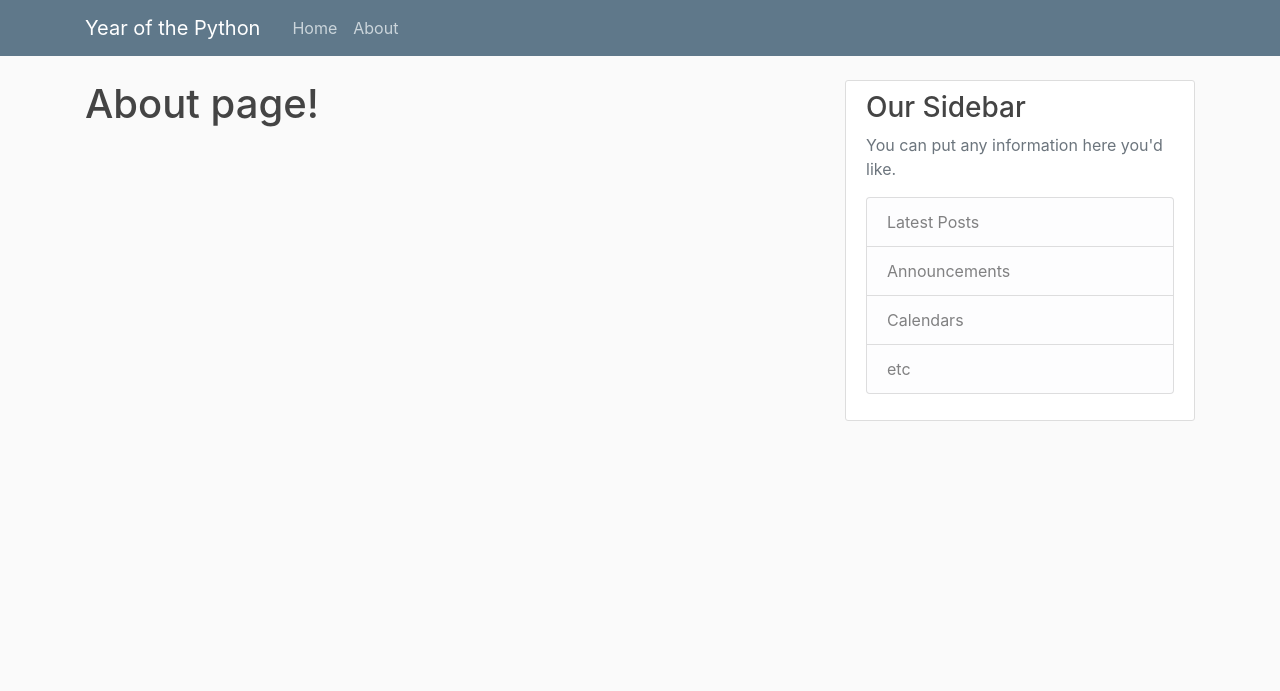
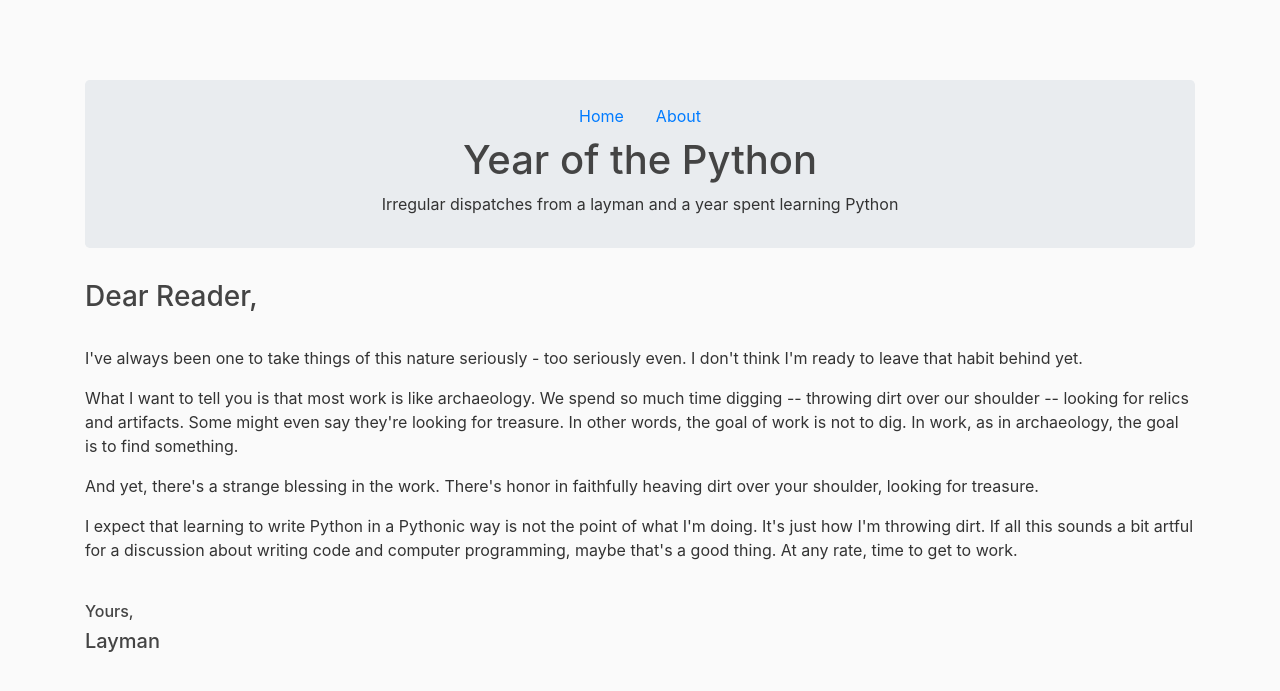
Before and after one commit to farleykr/yearofthepython, a Django app: template blog/templates/blog/about.html in a window 1280 px wide. Shown: the top 691 px of the page. Run offline with Django 3.2, Linux system fonts and the light colour scheme; the template is opened without the code that fills it, so the values that code supplies are empty; parts of the project's set-up code (start-up, migrations or seed data) failed here and were passed over; some libraries are stand-ins or nearby versions.

Commit message:
Update styles, add favicons, and write content for About page.

```diff
--- a/blog/templates/blog/about.html
+++ b/blog/templates/blog/about.html
@@ -2,5 +2,27 @@
 
 
 {% block content %}
-    <h1> About page! </h1>
+    <h3> Dear Reader, </h3>
+    <br>
+    <p> I've always been one to take things of this nature seriously - too seriously even.
+        I don't think I'm ready to leave that habit behind yet.
+    </p>
+    <p>
+        What I want to tell you is that most work is like archaeology.  We spend so much time digging -- throwing dirt over our
+        shoulder -- looking for relics and artifacts.  Some might even say they're looking for treasure.
+        In other words, the goal of work is not to dig.  In work, as in archaeology,
+        the goal is to find something.
+    </p>
+    <p>
+        And yet, there's a strange blessing in the work.  There's honor in faithfully
+        heaving dirt over your shoulder, looking for treasure.
+    </p>
+    <p>
+        I expect that learning to write Python in a Pythonic way is not the point of what I'm doing.
+        It's just how I'm throwing dirt.  If all this sounds a bit artful for a discussion about
+        writing code and computer programming, maybe that's a good thing.  At any rate, time to get to work.
+    </p>
+    <br>
+    <h6>Yours,</h6>
+    <h5>Layman</h5>
 {% endblock content %}
--- a/blog/templates/blog/base.html
+++ b/blog/templates/blog/base.html
@@ -12,7 +12,7 @@
         crossorigin="anonymous">
 
     <link rel="stylesheet" type="text/css" href="{% static 'blog/main.css' %}">
-
+    <link rel="icon" href="{% static 'blog/img/favicon.ico' %}">
     {% if title %}
     <title>YotP - {{ title }}</title>
     {% else %}
@@ -21,42 +21,20 @@
 </head>
 
 <body>
-
-    <header class="site-header">
-        <nav class="navbar navbar-expand-md navbar-dark bg-steel fixed-top">
-            <div class="container">
-                <a class="navbar-brand mr-4" href="{% url 'blog-home' %}">Year of the Python</a>
-                <button class="navbar-toggler" type="button" data-toggle="collapse" data-target="#navbarToggle"
-                    aria-controls="navbarToggle" aria-expanded="false" aria-label="Toggle navigation">
-                    <span class="navbar-toggler-icon"></span>
-                </button>
-                <div class="collapse navbar-collapse" id="navbarToggle">
-                    <div class="navbar-nav mr-auto">
-                        <a class="nav-item nav-link" href="{% url 'blog-home' %}">Home</a>
-                        <a class="nav-item nav-link" href="{% url 'blog-about' %}">About</a>
-                    </div>
-                </div>
-            </div>
-        </nav>
-    </header>
-
     <main role="main" class="container">
         <div class="row">
-            <div class="col-md-8">
+            <div class="col-md-12">
+                    <div class="jumbotron p-3">
+                        <div class="container d-flex flex-column justify-content-center">
+                            <div class="container d-flex flex-row justify-content-center">
+                                <a class="nav-item nav-link" href="{% url 'blog-home' %}">Home</a>
+                                <a class="nav-item nav-link" href="{% url 'blog-about' %}">About</a>
+                            </div>
+                            <h1 class="display-6 text-center">Year of the Python</h1>
+                            <p class="text-center">Irregular dispatches from a layman and a year spent learning Python</p>
+                        </div>
+                    </div>
                 {% block content %}{% endblock %}
-            </div>
-            <div class="col-md-4">
-                <div class="content-section">
-                    <h3>Our Sidebar</h3>
-                    <p class='text-muted'>You can put any information here you'd like.
-                        <ul class="list-group">
-                            <li class="list-group-item list-group-item-light">Latest Posts</li>
-                            <li class="list-group-item list-group-item-light">Announcements</li>
-                            <li class="list-group-item list-group-item-light">Calendars</li>
-                            <li class="list-group-item list-group-item-light">etc</li>
-                        </ul>
-                    </p>
-                </div>
             </div>
         </div>
     </main>
--- a/blog/templates/blog/post_detail.html
+++ b/blog/templates/blog/post_detail.html
@@ -4,7 +4,6 @@
     <article class="media content-section">
         <div class="media-body">
             <div class="article-metadata">
-                <a class="mr-2" href="#">{{ object.author }}</a>
                 <small class="text-muted">{{ object.date_posted|date:"F j, Y" }}</small>
             </div>
             <h2 class="article-title">{{ object.title }}</h2>
--- a/static/blog/main.css
+++ b/static/blog/main.css
@@ -17,7 +17,7 @@ body {
   }
 
   .site-header .navbar-nav .nav-link {
-    color: #cbd5db;
+    color: #ffffff;
   }
 
   .site-header .navbar-nav .nav-link:hover {
```
Also changed, not shown: blog/static/blog/main.css (+21 -7 lines), blog/templates/blog/home.html (+11 -11 lines), README.md, 1 other file.
